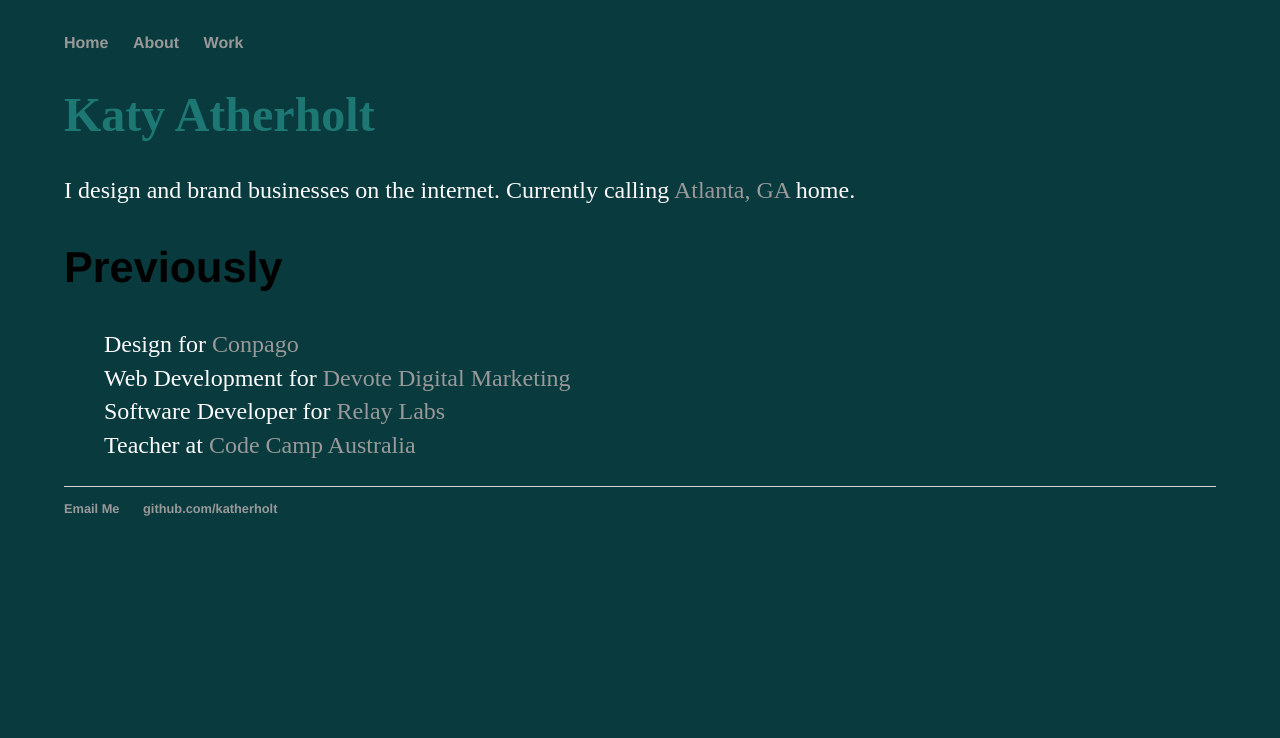
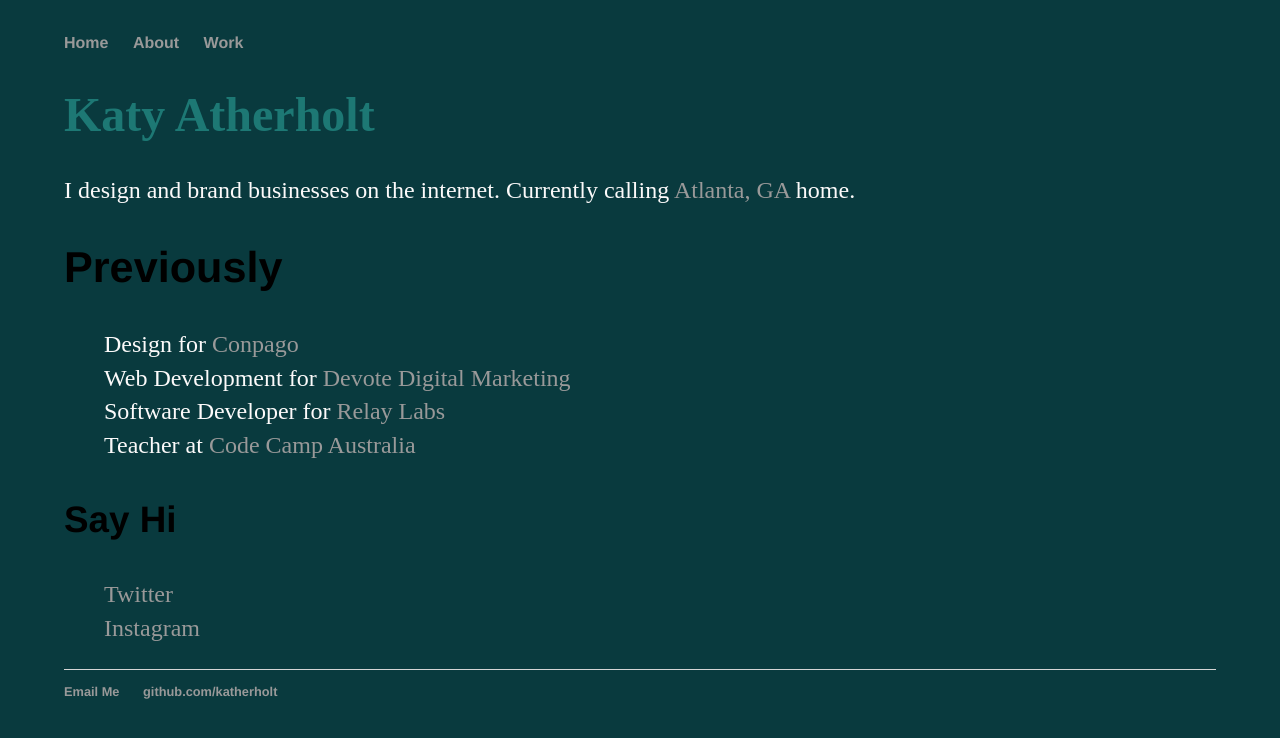
Before and after one commit to katherholt/katherholt.github.io, a Jekyll site: the page built from index.html, in a window 1280 px wide. Shown: the top 738 px of the page. Built offline with Jekyll 4.4.1, drawn with Linux system fonts in a browser that asks for light colours; some web fonts are replaced.

Commit message:
Update index.html

```diff
--- a/index.html
+++ b/index.html
@@ -15,4 +15,11 @@ title: Katy Atherholt
 				<li>Teacher at <a href="https://codecamp.com.au">Code Camp Australia</a></li>
 			</ul>
 
+			<h3>Say Hi</h3>
+			<ul>
+			  <li> <a href="https://twitter.com/katyatherholt">Twitter</a> </li>
+			  <li> <a href="https://www.instagram.com/katherholt/">Instagram</a> </li>
+			  <li> <a href="https://dribbble.com/katherholt"><Dribbble</a> </li>
+			</ul>
+
 		</div>
```
